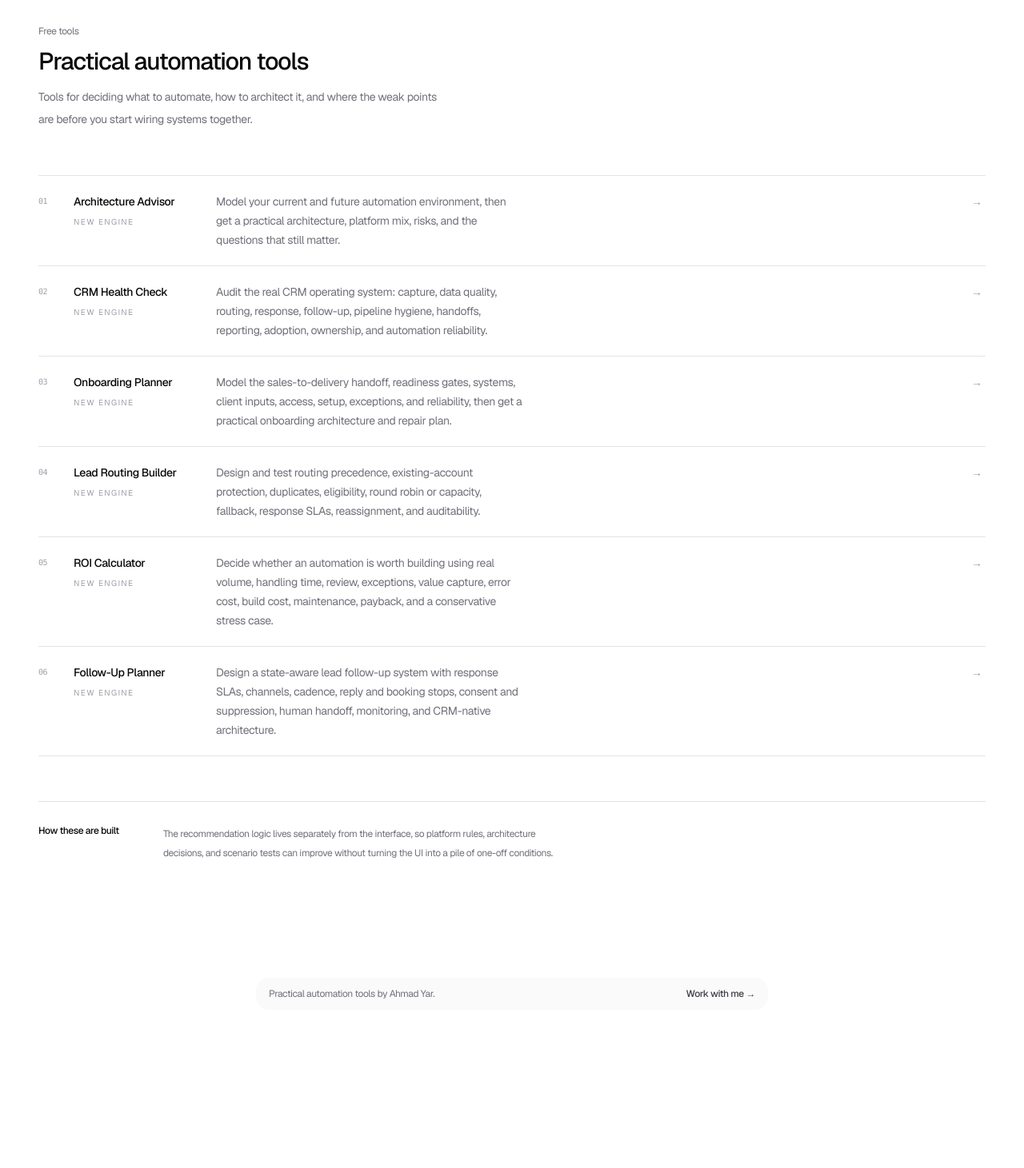
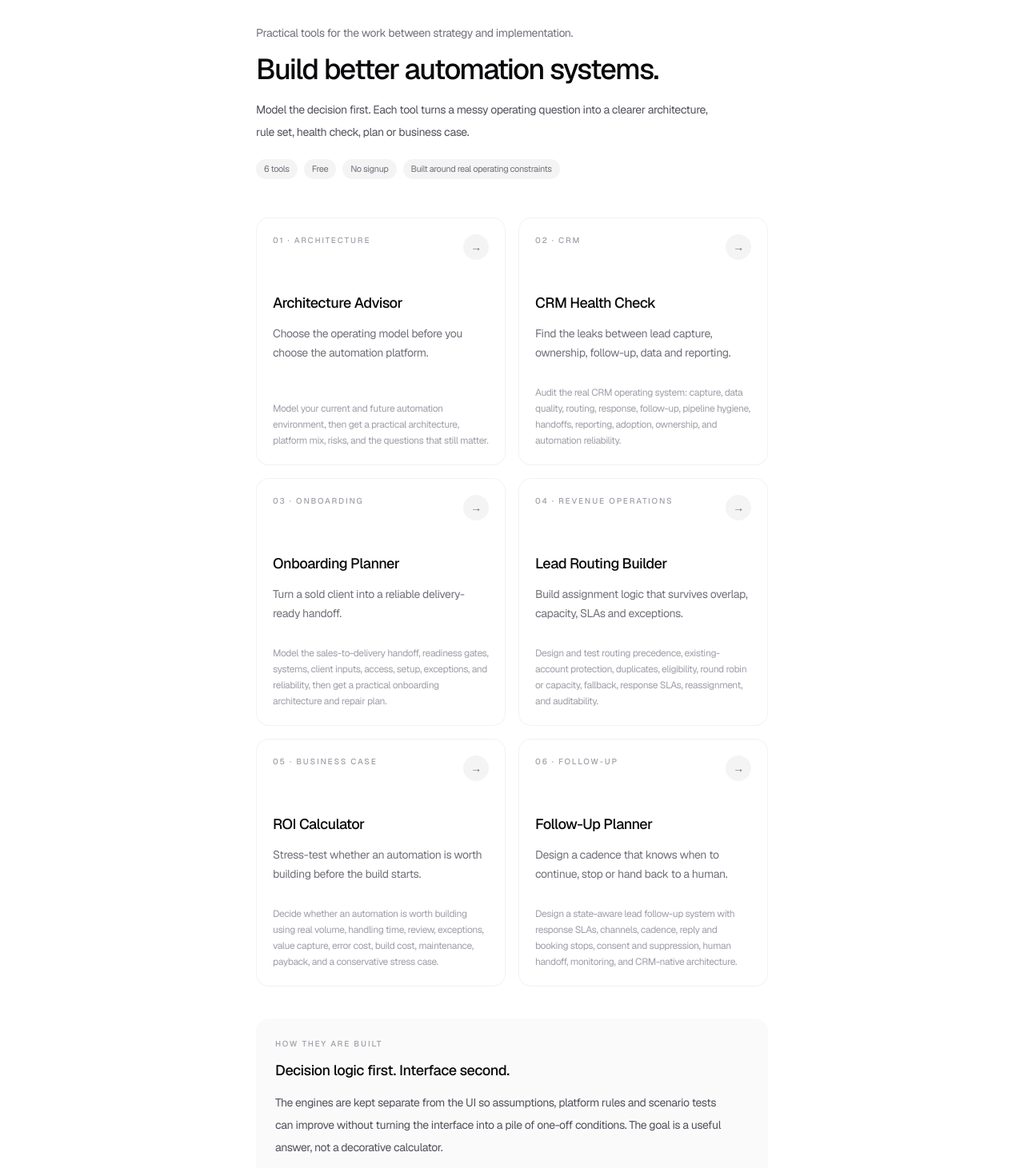
Before and after one commit to ahamdjin/ahmadyar-tools, a Next.js app: page /tool/ in a window 1280 px wide. Shown: the part 129-1590 px from the top of the page at 80% size. Before the commit the page ends 1424 px from the top, so only its background shows below. Built offline with nearby package versions, Linux system fonts and the light colour scheme.

Commit message:
Redesign tools index in portfolio style

```diff
--- a/app/page.tsx
+++ b/app/page.tsx
@@ -2,41 +2,102 @@ import Link from 'next/link'
 
 import { TOOLS } from '@/lib/tools'
 
+const TOOL_META: Record<(typeof TOOLS)[number]['slug'], { eyebrow: string; note: string }> = {
+  'automation-architecture-advisor': {
+    eyebrow: 'Architecture',
+    note: 'Choose the operating model before you choose the automation platform.',
+  },
+  'crm-automation-health-check': {
+    eyebrow: 'CRM',
+    note: 'Find the leaks between lead capture, ownership, follow-up, data and reporting.',
+  },
+  'client-onboarding-automation-planner': {
+    eyebrow: 'Onboarding',
+    note: 'Turn a sold client into a reliable delivery-ready handoff.',
+  },
+  'lead-routing-rules-builder': {
+    eyebrow: 'Revenue operations',
+    note: 'Build assignment logic that survives overlap, capacity, SLAs and exceptions.',
+  },
+  'automation-roi-calculator': {
+    eyebrow: 'Business case',
+    note: 'Stress-test whether an automation is worth building before the build starts.',
+  },
+  'lead-follow-up-automation-planner': {
+    eyebrow: 'Follow-up',
+    note: 'Design a cadence that knows when to continue, stop or hand back to a human.',
+  },
+}
+
 export default function ToolsPage() {
   return (
-    <div className="space-y-14 pb-8 tool-reveal">
-      <section className="max-w-xl space-y-3">
-        <p className="text-xs text-zinc-500 dark:text-zinc-500">Free tools</p>
-        <h1 className="text-2xl font-medium tracking-[-0.04em] text-zinc-950 sm:text-3xl dark:text-zinc-50">
-          Practical automation tools
+    <div className="tools-index tool-reveal mx-auto w-full max-w-screen-sm pb-10">
+      <section className="max-w-xl">
+        <p className="text-sm text-zinc-500 dark:text-zinc-500">
+          Practical tools for the work between strategy and implementation.
+        </p>
+        <h1 className="mt-4 max-w-lg text-3xl font-medium tracking-[-0.045em] text-zinc-950 sm:text-4xl dark:text-zinc-50">
+          Build better automation systems.
         </h1>
-        <p className="max-w-lg text-sm leading-7 text-zinc-500 dark:text-zinc-400">
-          Tools for deciding what to automate, how to architect it, and where the weak points are before you start wiring systems together.
+        <p className="mt-4 max-w-xl text-sm leading-7 text-zinc-600 dark:text-zinc-400">
+          Model the decision first. Each tool turns a messy operating question into a clearer architecture, rule set, health check, plan or business case.
         </p>
+        <div className="mt-5 flex flex-wrap gap-2 text-[11px] text-zinc-500 dark:text-zinc-500">
+          <span className="rounded-full bg-zinc-100 px-2.5 py-1 dark:bg-zinc-900">6 tools</span>
+          <span className="rounded-full bg-zinc-100 px-2.5 py-1 dark:bg-zinc-900">Free</span>
+          <span className="rounded-full bg-zinc-100 px-2.5 py-1 dark:bg-zinc-900">No signup</span>
+          <span className="rounded-full bg-zinc-100 px-2.5 py-1 dark:bg-zinc-900">Built around real operating constraints</span>
+        </div>
       </section>
 
-      <section className="border-y border-zinc-200 dark:border-zinc-800">
-        {TOOLS.map((tool, index) => (
+      <section className="mt-12 grid grid-cols-1 gap-4 sm:grid-cols-2" aria-label="Automation tools">
+        {TOOLS.map((tool, index) => {
+          const meta = TOOL_META[tool.slug]
+          return (
             <Link
               key={tool.slug}
               href={`/${tool.slug}`}
-            className={`group grid gap-2 py-5 transition-colors sm:grid-cols-[36px_170px_1fr_18px] sm:items-start ${index > 0 ? 'border-t border-zinc-200 dark:border-zinc-800' : ''}`}
+              className="tool-index-card group relative flex min-h-[250px] flex-col overflow-hidden rounded-2xl bg-zinc-300/30 p-[1px] transition-all duration-300 hover:-translate-y-1 hover:shadow-[0_18px_55px_rgba(15,23,42,0.08)] focus-visible:outline-none focus-visible:ring-2 focus-visible:ring-zinc-400 dark:bg-zinc-700/35 dark:hover:shadow-[0_18px_55px_rgba(0,0,0,0.25)]"
             >
-            <span className="font-mono text-[10px] leading-6 text-zinc-400 dark:text-zinc-600">{String(index + 1).padStart(2, '0')}</span>
+              <div className="relative flex h-full flex-1 flex-col rounded-[15px] bg-white p-5 dark:bg-zinc-950">
+                <div className="flex items-start justify-between gap-4">
                   <div>
-              <h2 className="text-sm font-medium leading-6 text-zinc-950 dark:text-zinc-50">{tool.shortTitle}</h2>
-              {tool.status === 'advanced' ? <span className="text-[10px] uppercase tracking-[0.14em] text-zinc-400">new engine</span> : null}
+                    <p className="text-[10px] font-medium uppercase tracking-[0.18em] text-zinc-400 dark:text-zinc-600">
+                      {String(index + 1).padStart(2, '0')} · {meta.eyebrow}
+                    </p>
                   </div>
-            <p className="max-w-sm text-sm leading-6 text-zinc-500 dark:text-zinc-400">{tool.description}</p>
-            <span className="hidden text-sm leading-6 text-zinc-400 transition-transform group-hover:translate-x-0.5 sm:block">→</span>
+                  <span className="flex h-8 w-8 shrink-0 items-center justify-center rounded-full bg-zinc-100 text-sm text-zinc-500 transition-all duration-300 group-hover:translate-x-0.5 group-hover:bg-zinc-950 group-hover:text-white dark:bg-zinc-900 dark:text-zinc-400 dark:group-hover:bg-zinc-50 dark:group-hover:text-zinc-950">
+                    →
+                  </span>
+                </div>
+
+                <div className="mt-10">
+                  <h2 className="max-w-[15rem] text-lg font-medium tracking-[-0.03em] text-zinc-950 dark:text-zinc-50">
+                    {tool.shortTitle}
+                  </h2>
+                  <p className="mt-3 text-sm leading-6 text-zinc-500 dark:text-zinc-400">
+                    {meta.note}
+                  </p>
+                </div>
+
+                <p className="mt-auto pt-7 text-xs leading-5 text-zinc-400 transition-colors group-hover:text-zinc-600 dark:text-zinc-600 dark:group-hover:text-zinc-400">
+                  {tool.description}
+                </p>
+              </div>
             </Link>
-        ))}
+          )
+        })}
       </section>
 
-      <section className="grid gap-4 border-t border-zinc-200 pt-7 sm:grid-cols-[140px_1fr] dark:border-zinc-800">
-        <h2 className="text-xs font-medium text-zinc-950 dark:text-zinc-50">How these are built</h2>
-        <p className="max-w-lg text-xs leading-6 text-zinc-500 dark:text-zinc-400">
-          The recommendation logic lives separately from the interface, so platform rules, architecture decisions, and scenario tests can improve without turning the UI into a pile of one-off conditions.
+      <section className="mt-10 rounded-2xl bg-zinc-50 p-5 sm:p-6 dark:bg-zinc-900/55">
+        <p className="text-[10px] font-medium uppercase tracking-[0.18em] text-zinc-400 dark:text-zinc-600">
+          How they are built
+        </p>
+        <h2 className="mt-3 text-lg font-medium tracking-[-0.025em] text-zinc-950 dark:text-zinc-50">
+          Decision logic first. Interface second.
+        </h2>
+        <p className="mt-3 max-w-xl text-sm leading-7 text-zinc-600 dark:text-zinc-400">
+          The engines are kept separate from the UI so assumptions, platform rules and scenario tests can improve without turning the interface into a pile of one-off conditions. The goal is a useful answer, not a decorative calculator.
         </p>
       </section>
     </div>
```
Lines whose indentation alone changed are shown as unchanged.
